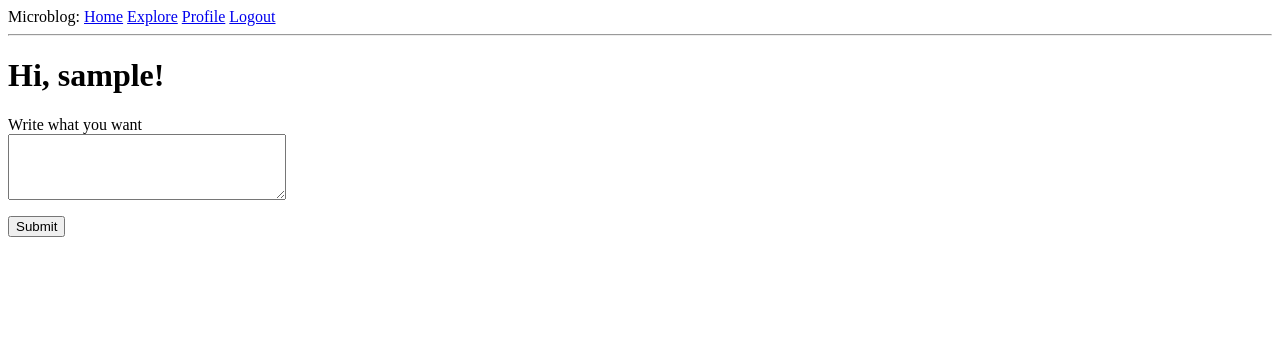
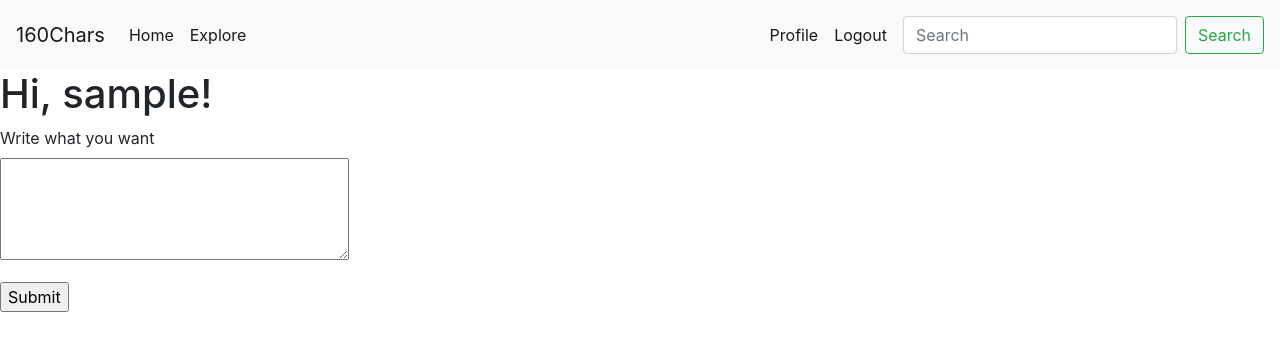
Before and after one commit to aliayar/160chars, a Flask app: page / in a window 1280 px wide. Shown: the top 351 px of the page. Run offline with Flask 2, Linux system fonts and the light colour scheme; the visitor is signed in with stand-in values (Sample User, id 1); data comes from the database, SQL or seed files in the repository; data that the repository does not hold is empty; some libraries are stand-ins or nearby versions.

Commit message:
bootstrap-flask added, bootstrap implemented to base.html

```diff
--- a/app/__init__.py
+++ b/app/__init__.py
@@ -4,6 +4,7 @@ from flask_sqlalchemy import SQLAlchemy
 from flask_migrate import Migrate
 from flask_login import LoginManager
 from flask_mail import Mail
+from flask_bootstrap import Bootstrap
 import logging
 import os
 from logging.handlers import SMTPHandler, RotatingFileHandler
@@ -19,6 +20,7 @@ login = LoginManager(app)
 login.login_view = 'login'
 
 mail = Mail(app)
+bootstrap = Bootstrap(app)
 
 from app import routes, models, errors
 
--- a/app/templates/base.html
+++ b/app/templates/base.html
@@ -1,25 +1,64 @@
-<html>
+{% from 'bootstrap/utils.html' import render_messages %}
+<!doctype html>
+<html lang="en">
     <head>
+        {% block head %}
+            <!--Required meta tags-->
+            <meta charset="utf-8">
+            <meta name="viewport" content="width=device-width, initial-scale=1, shrink-to-fit=no">
+        {% block styles %}
+            <!--Bootstrap CSS-->
+            {{ bootstrap.load_css() }}
+        {% endblock %}
             {% if title %}
             <title>{{ title }} - Microblog</title>
             {% else %}
             <title>Welcome to Microblog</title>
             {% endif %}
+        {% endblock %}
     </head>
     <body>
-        <div>
-            Microblog:
-            <a href="{{ url_for('index') }}">Home</a>
-            <a href="{{ url_for('explore') }}">Explore</a>
+{% block navbar %}
+<nav class="navbar navbar-expand-lg navbar-light bg-light">
+    <a class="navbar-brand" href="{{ url_for('index') }}">160Chars</a>
+    <button class="navbar-toggler" type="button" data-toggle="collapse" data-target="#navbarSupportedContent" aria-controls="navbarSupportedContent" aria-expanded="false" aria-label="Toggle navigation">
+      <span class="navbar-toggler-icon"></span>
+    </button>
+
+    <div class="collapse navbar-collapse" id="navbarSupportedContent">
+      <ul class="navbar-nav mr-auto">
+        <li class="nav-item active">
+          <a class="nav-link" href="{{ url_for('index') }}">Home</a>
+        </li>
+        <li class="nav-item active">
+          <a class="nav-link" href="{{ url_for('explore') }}">Explore</a>
+        </li>
+      </ul>
+      <ul class="navbar-nav mr-sm-2">
         {% if current_user.is_anonymous %}
-            <a href="{{ url_for('login') }}">Login</a>
+        <li class="nav-item active">
+        <a class="nav-link" href="{{ url_for('login') }}">Login</a>
+        </li>
         {% else %}
-            <a href="{{ url_for('user', username=current_user.username) }}">Profile</a>
-            <a href="{{ url_for('logout') }}">Logout</a>
+        <li class="nav-item active">
+          <a class="nav-link" href="{{ url_for('user', username=current_user.username) }}">Profile</a>
+        </li>
+        <li class="nav-item active">
+          <a class="nav-link" href="{{ url_for('logout') }}">Logout</a>
+        </li>
         {% endif %}
+      </ul>
+
+      <form class="form-inline my-2 my-lg-2">
+        <input class="form-control mr-sm-2" type="search" placeholder="Search" aria-label="Search">
+        <button class="btn btn-outline-success my-2 my-sm-0" type="submit">Search</button>
+      </form>
     </div>
-        <hr>
-        {% with messages = get_flashed_messages() %}
+  </nav>
+{% endblock %}
+{% block content %}
+        {{ render_messages }}
+        {% with messages = flask.get_flashed_messages() %}
         {% if messages %}
         <ul>
             {% for message in messages %}
@@ -28,6 +67,12 @@
         </ul>
         {% endif %}
         {% endwith %}
-        {% block content %}{% endblock %}
+{% block app_content %} {% endblock %}
+
+    {% block scripts %}
+        <!--Optional JS-->
+        {{ bootstrap.load_js() }}
+    {% endblock %}
+{% endblock %}
     </body>
 </html>
--- a/requirements.txt
+++ b/requirements.txt
@@ -1,5 +1,6 @@
 alembic==1.4.3
 blinker==1.4
+Bootstrap-Flask==1.5.1
 click==7.1.2
 dnspython==2.0.0
 email-validator==1.1.2
```
Lines whose indentation alone changed are shown as unchanged.
